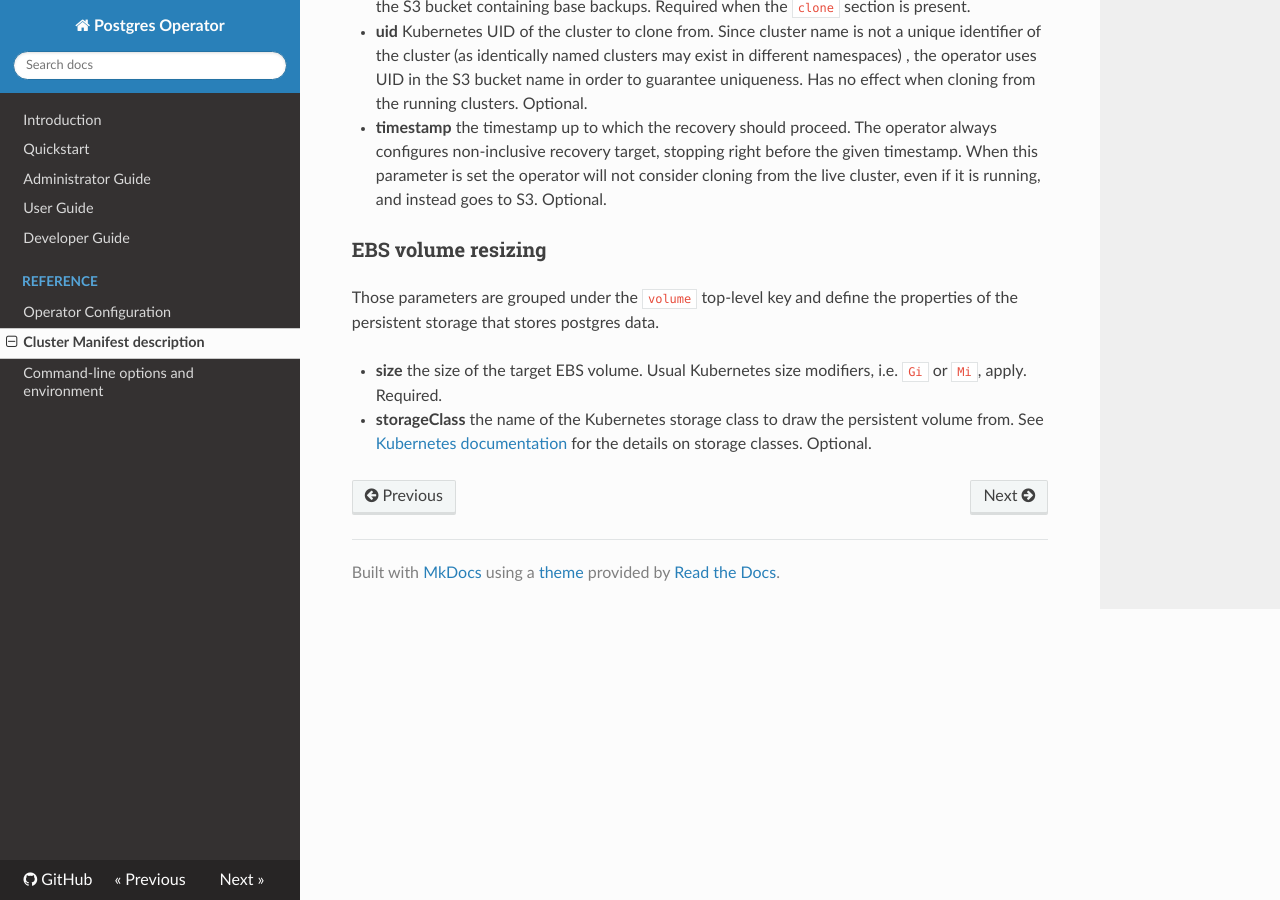
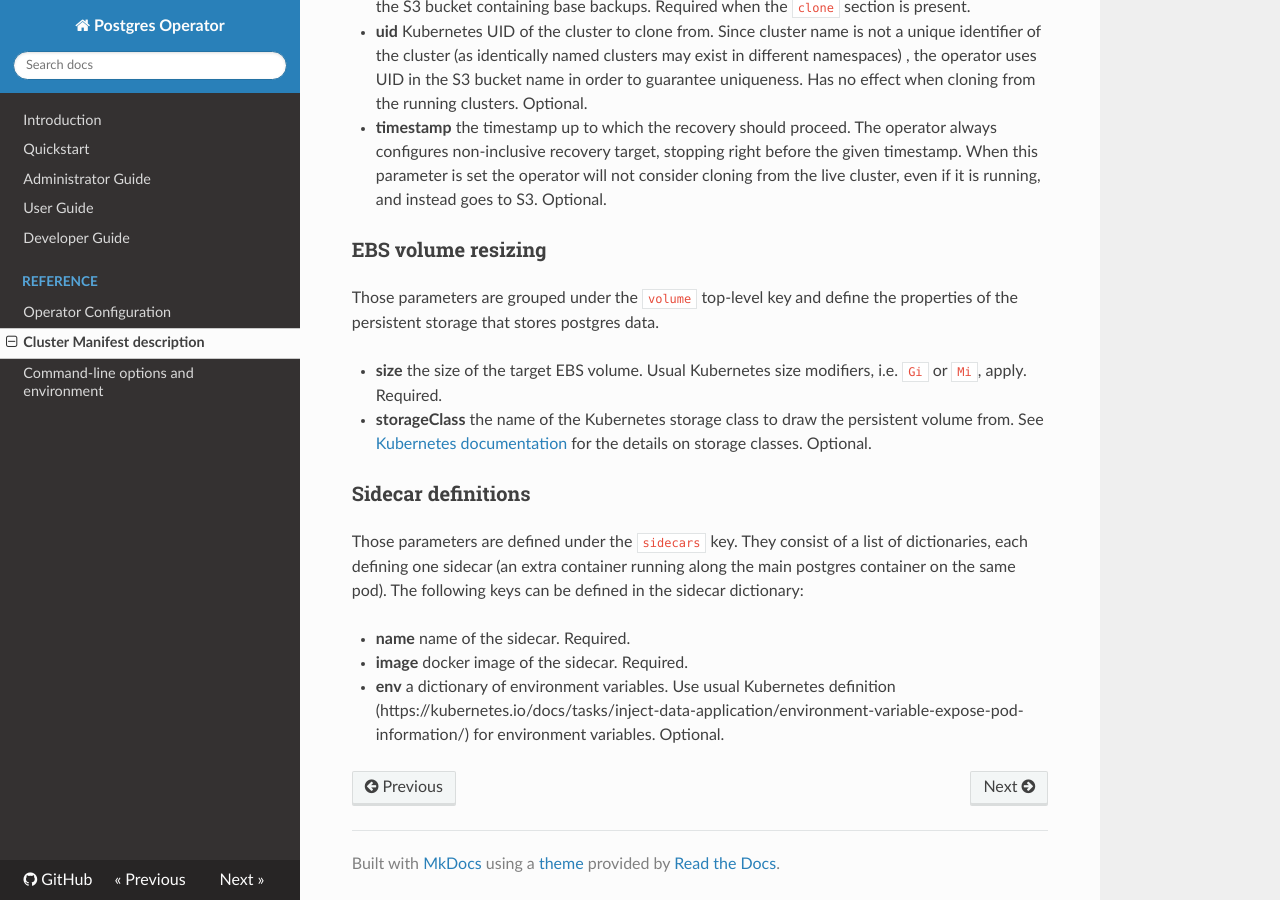
Before and after one commit to zalando/postgres-operator, an MkDocs documentation site: the page built from docs/reference/cluster_manifest.md, in a window 1280 px wide and 900 px high, scrolled down 3177 px. Built offline with MkDocs 1.6.1, drawn with Linux system fonts in a browser that asks for light colours; nearby versions of some CDN libraries; old or Windows-style settings are respelled for this version of MkDocs.

Commit message:
Document the per-cluster sidecar options

```diff
--- a/docs/reference/cluster_manifest.md
+++ b/docs/reference/cluster_manifest.md
@@ -213,3 +213,21 @@ properties of the persistent storage that stores postgres data.
   See [Kubernetes
   documentation](https://kubernetes.io/docs/concepts/storage/storage-classes/)
   for the details on storage classes. Optional.
+
+### Sidecar definitions
+
+Those parameters are defined under the `sidecars` key. They consist of a list
+of dictionaries, each defining one sidecar (an extra container running
+along the main postgres container on the same pod). The following keys can be
+defined in the sidecar dictionary:
+
+* **name**
+  name of the sidecar. Required.
+
+* **image**
+  docker image of the sidecar. Required.
+
+* **env**
+  a dictionary of environment variables. Use usual Kubernetes definition
+  (https://kubernetes.io/docs/tasks/inject-data-application/environment-variable-expose-pod-information/)
+  for environment variables. Optional.
```
